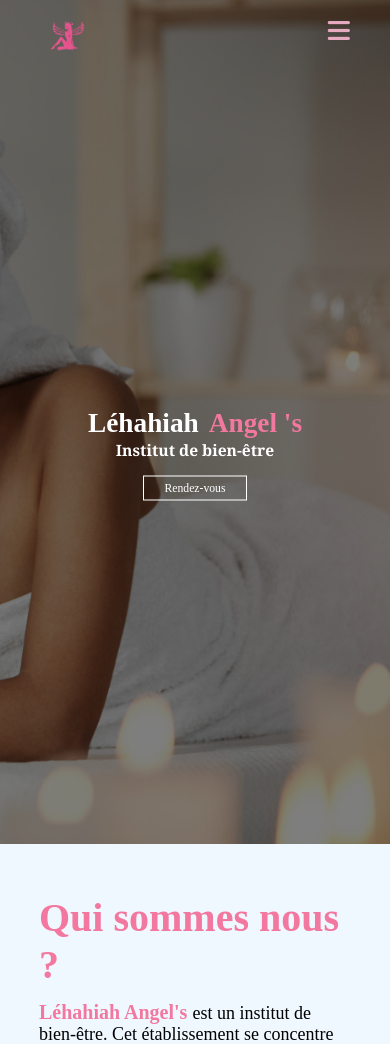
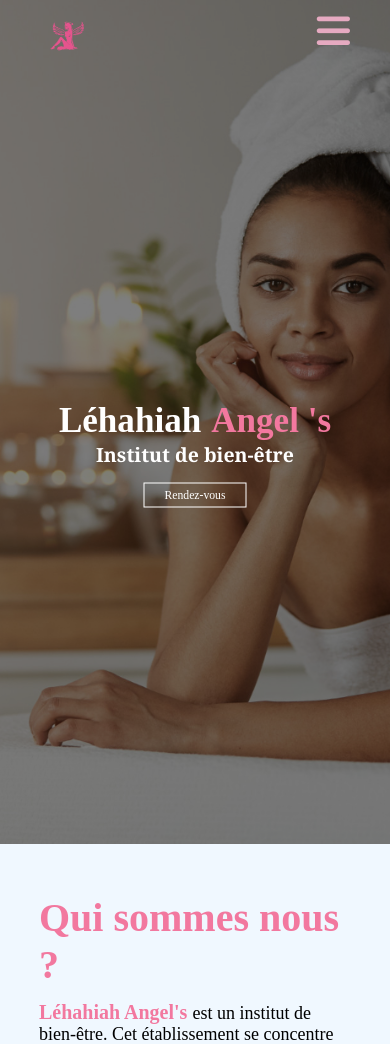
Before and after one commit to A-ArthurKing/A-ArthurKing.github.io, a PHP site: page / in a window 390 px wide. Shown: the top 1044 px of the page. Run offline with PHP 8.4, Linux system fonts and the light colour scheme; some libraries are stand-ins or nearby versions; some web fonts are replaced.

Commit message:
Dépot 15 avec quelques modifications

```diff
--- a/css/Style.responsive.css
+++ b/css/Style.responsive.css
@@ -129,7 +129,8 @@
     #logo {
         position: absolute;
         z-index: 777;
-        left: 20px
+        left: 20px;
+        font-size: 4vw;
     }
 
     .menu-hamburger {
@@ -137,7 +138,7 @@
         position: absolute;
         z-index: 999999;
         right: 40px;
-        font-size: 3vh;
+        font-size: 4.5vh;
     }
 
     .nav-links {
@@ -193,12 +194,16 @@
         margin-left: -20px;
     }
 
+    .header-txt {
+        width: 90vw;
+    }
+
     .title {
-        font-size: 7vw;
+        font-size: 9vw;
     }
 
     .sstitle {
-        font-size: 4vw;
+        font-size: 5vw;
     }
 
     .header-txt .button {
@@ -210,7 +215,7 @@
     .header {
         background-image: url(../images/b-medium.jpg);
         background-size: cover;
-        background-position: right;
+        background-position: center;
 
     }
 
@@ -219,6 +224,15 @@
         *A PROPOS
     =================================================================================================================================
     */
+    .propos-msg {
+        width: 100VW;
+        height: 90%;
+        display: flex;
+        align-items: center;
+        justify-content: center;
+    }
+
+
     .propos-img img {
         height: 30vh;
     }
```
